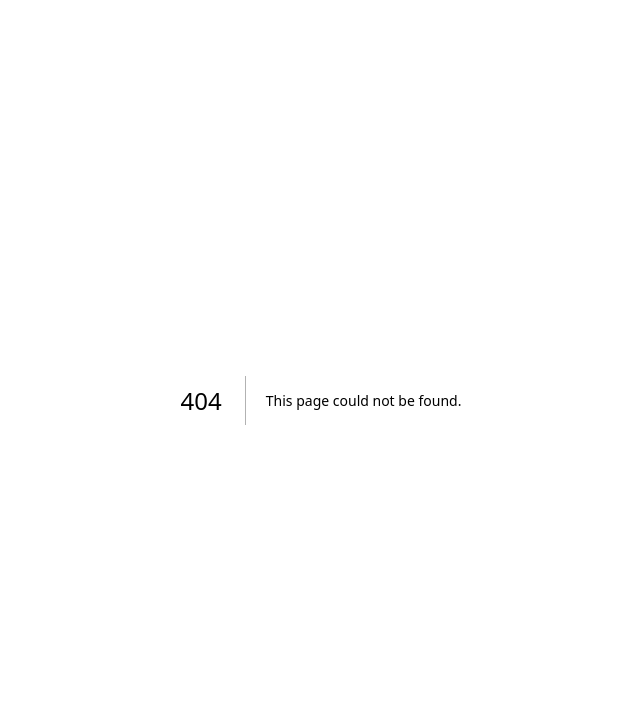
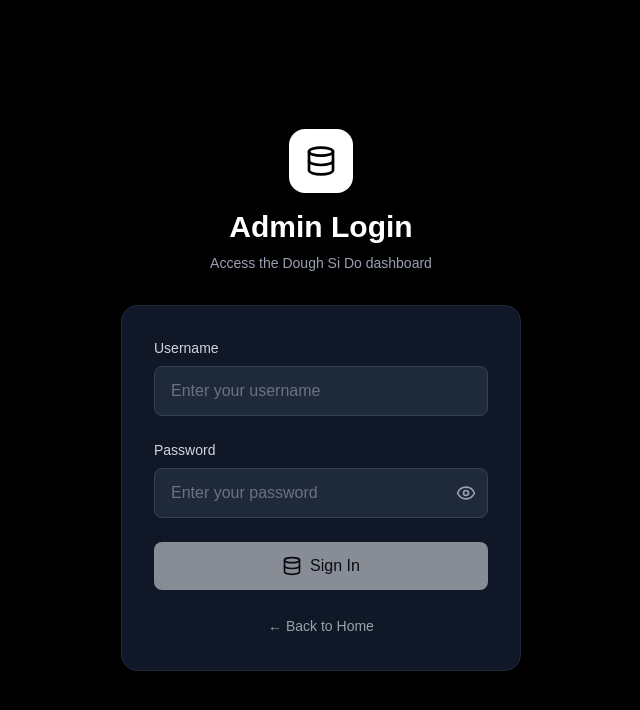
Before and after one commit to parkerstafford/w, a Next.js app: page /admin/login in a window 1280 px wide. Before the commit this address had no page. Shown: the top 710 px of the page, without its empty margins (319-959 px from the left). Built offline with nearby package versions, Linux system fonts and the light colour scheme.

Commit message:
Fix build issues

```diff
--- /dev/null
+++ b/src/app/admin/login/page.tsx
@@ -0,0 +1,177 @@
+'use client'
+
+import React, { useState, useEffect } from 'react';
+import { Database, Loader, AlertCircle, Eye, EyeOff, ChefHat } from 'lucide-react';
+
+export default function AdminLoginPage() {
+  const [credentials, setCredentials] = useState({
+    username: '',
+    password: ''
+  });
+  const [loading, setLoading] = useState(false);
+  const [showPassword, setShowPassword] = useState(false);
+  const [error, setError] = useState('');
+
+  // Check if already logged in
+  useEffect(() => {
+    const isLoggedIn = localStorage.getItem('admin_logged_in') === 'true';
+    if (isLoggedIn) {
+      window.location.href = '/admin';
+    }
+  }, []);
+
+  const handleInputChange = (e) => {
+    const { name, value } = e.target;
+    setCredentials(prev => ({
+      ...prev,
+      [name]: value
+    }));
+    // Clear error when user starts typing
+    if (error) {
+      setError('');
+    }
+  };
+
+  const handleLogin = async (e) => {
+    e.preventDefault();
+    setLoading(true);
+    setError('');
+
+    try {
+      // Simple authentication - replace with your actual auth logic
+      // You should implement proper authentication with your backend
+      if (credentials.username === 'admin' && credentials.password === 'doughsido2024') {
+        // Set login state
+        localStorage.setItem('admin_logged_in', 'true');
+        localStorage.setItem('admin_login_time', new Date().getTime().toString());
+
+        // Redirect to admin dashboard
+        window.location.href = '/admin';
+      } else {
+        setError('Invalid username or password');
+      }
+    } catch (error) {
+      setError('Login failed. Please try again.');
+    } finally {
+      setLoading(false);
+    }
+  };
+
+  const togglePasswordVisibility = () => {
+    setShowPassword(prev => !prev);
+  };
+
+  return (
+    <div className="min-h-screen bg-black text-white flex items-center justify-center">
+      {/* Animated background elements */}
+      <div className="fixed inset-0 overflow-hidden pointer-events-none">
+        <div className="absolute -top-40 -right-40 w-80 h-80 bg-gradient-to-br from-gray-600/20 to-gray-800/20 rounded-full blur-3xl animate-pulse"></div>
+        <div className="absolute -bottom-40 -left-40 w-80 h-80 bg-gradient-to-tr from-gray-700/20 to-gray-900/20 rounded-full blur-3xl animate-pulse delay-1000"></div>
+      </div>
+
+      <div className="relative w-full max-w-md px-6">
+        {/* Header */}
+        <div className="text-center mb-8">
+          <div className="flex justify-center mb-4">
+            <div className="w-16 h-16 bg-white rounded-2xl flex items-center justify-center shadow-2xl">
+              <Database className="w-8 h-8 text-black" />
+            </div>
+          </div>
+          <h1 className="text-3xl font-bold mb-2">Admin Login</h1>
+          <p className="text-gray-400 text-sm">Access the Dough Si Do dashboard</p>
+        </div>
+
+        {/* Login Form */}
+        <div className="bg-gray-900 border border-gray-800 rounded-2xl p-8 shadow-2xl">
+          {error && (
+            <div className="mb-6 p-4 bg-red-900/20 border border-red-800 text-red-300 rounded-lg">
+              <div className="flex items-center space-x-2">
+                <AlertCircle className="w-5 h-5" />
+                <span className="text-sm">{error}</span>
+              </div>
+            </div>
+          )}
+
+          <div className="space-y-6">
+            <div>
+              <label className="block text-sm font-medium mb-2 text-gray-300">
+                Username
+              </label>
+              <input
+                type="text"
+                name="username"
+                value={credentials.username}
+                onChange={handleInputChange}
+                className="w-full bg-gray-800 border border-gray-700 rounded-lg px-4 py-3 focus:outline-none focus:border-white transition-colors text-white placeholder-gray-500"
+                placeholder="Enter your username"
+                disabled={loading}
+                required
+              />
+            </div>
+
+            <div>
+              <label className="block text-sm font-medium mb-2 text-gray-300">
+                Password
+              </label>
+              <div className="relative">
+                <input
+                  type={showPassword ? 'text' : 'password'}
+                  name="password"
+                  value={credentials.password}
+                  onChange={handleInputChange}
+                  className="w-full bg-gray-800 border border-gray-700 rounded-lg px-4 py-3 pr-12 focus:outline-none focus:border-white transition-colors text-white placeholder-gray-500"
+                  placeholder="Enter your password"
+                  disabled={loading}
+                  required
+                />
+                <button
+                  type="button"
+                  onClick={togglePasswordVisibility}
+                  className="absolute right-3 top-1/2 transform -translate-y-1/2 text-gray-400 hover:text-white transition-colors"
+                  disabled={loading}
+                >
+                  {showPassword ? (
+                    <EyeOff className="w-5 h-5" />
+                  ) : (
+                    <Eye className="w-5 h-5" />
+                  )}
+                </button>
+              </div>
+            </div>
+
+            <button
+              type="button"
+              onClick={handleLogin}
+              disabled={loading || !credentials.username || !credentials.password}
+              className="w-full bg-white text-black py-3 px-4 rounded-lg hover:bg-gray-200 transition-colors font-medium disabled:opacity-50 disabled:cursor-not-allowed flex items-center justify-center space-x-2"
+            >
+              {loading ? (
+                <>
+                  <Loader className="w-5 h-5 animate-spin" />
+                  <span>Signing In...</span>
+                </>
+              ) : (
+                <>
+                  <Database className="w-5 h-5" />
+                  <span>Sign In</span>
+                </>
+              )}
+            </button>
+          </div>
+
+          <div className="mt-6 text-center">
+            <button
+              onClick={() => window.location.href = '/'}
+              className="text-gray-400 hover:text-white transition-colors text-sm"
+            >
+              ← Back to Home
+            </button>
+          </div>
+        </div>
+
+        {/* Demo Credentials Notice */}
+
+      </div>
+    </div>
+  );
+}
--- a/src/app/admin/page.tsx
+++ b/src/app/admin/page.tsx
@@ -1,10 +1,12 @@
 'use client'
 
 import React, { useState, useEffect } from 'react';
-import { Plus, Package, Check, AlertCircle, Database, Loader, ShoppingCart, Phone, User, Calendar, Trash2 } from 'lucide-react';
+import { Plus, Package, Check, AlertCircle, Database, Loader, ShoppingCart, Phone, User, Calendar, Trash2, LogOut } from 'lucide-react';
 import { supabase } from '../../lib/supabase.js';
 
-export default function ProductAddDashboard() {
+export default function ProtectedAdminDashboard() {
+  const [isAuthenticated, setIsAuthenticated] = useState(false);
+  const [checkingAuth, setCheckingAuth] = useState(true);
   const [products, setProducts] = useState([]);
   const [orders, setOrders] = useState([]);
   const [loading, setLoading] = useState(false);
@@ -16,6 +18,43 @@ export default function ProductAddDashboard() {
     price: '',
     description: ''
   });
+
+  // Check authentication on component mount
+  useEffect(() => {
+    checkAuthentication();
+  }, []);
+
+  const checkAuthentication = () => {
+    const isLoggedIn = localStorage.getItem('admin_logged_in') === 'true';
+    const loginTime = localStorage.getItem('admin_login_time');
+
+    // Check if login is recent (24 hours)
+    if (isLoggedIn && loginTime) {
+      const now = new Date().getTime();
+      const loginTimestamp = parseInt(loginTime);
+      const twentyFourHours = 24 * 60 * 60 * 1000;
+
+      if (now - loginTimestamp < twentyFourHours) {
+        setIsAuthenticated(true);
+        fetchProducts();
+        fetchOrders();
+      } else {
+        // Session expired
+        handleLogout();
+      }
+    } else {
+      // Not logged in, redirect to login
+      window.location.href = '/admin/login';
+    }
+
+    setCheckingAuth(false);
+  };
+
+  const handleLogout = () => {
+    localStorage.removeItem('admin_logged_in');
+    localStorage.removeItem('admin_login_time');
+    window.location.href = '/admin/login';
+  };
 
   // Fetch products from Supabase
   const fetchProducts = async () => {
@@ -80,7 +119,6 @@ export default function ProductAddDashboard() {
         return;
       }
 
-      // Remove the product from local state
       setProducts(prev => prev.filter(product => product.id !== productId));
       setMessage({ type: 'success', text: 'Product deleted successfully!' });
     } catch (error) {
@@ -88,6 +126,7 @@ export default function ProductAddDashboard() {
       setMessage({ type: 'error', text: 'Failed to delete product.' });
     }
   };
+
   // Mark order as completed
   const markOrderCompleted = async (orderId) => {
     try {
@@ -102,9 +141,7 @@ export default function ProductAddDashboard() {
         return;
       }
 
-      // Remove the completed order from local state instead of updating it
       setOrders(prev => prev.filter(order => order.id !== orderId));
-
       setMessage({ type: 'success', text: 'Order marked as completed and removed!' });
     } catch (error) {
       console.error('Error updating order:', error);
@@ -176,12 +213,6 @@ export default function ProductAddDashboard() {
     }
   };
 
-  // Load data on component mount
-  useEffect(() => {
-    fetchProducts();
-    fetchOrders();
-  }, []);
-
   // Clear success messages after 5 seconds
   useEffect(() => {
     if (message.text && message.type === 'success') {
@@ -219,17 +250,43 @@ export default function ProductAddDashboard() {
   const groupedOrders = groupOrdersByCustomer(orders);
   const pendingOrders = orders.filter(order => !order.is_completed);
 
+  // Show loading spinner while checking authentication
+  if (checkingAuth) {
+    return (
+      <div className="min-h-screen bg-black text-white flex items-center justify-center">
+        <div className="text-center">
+          <Loader className="w-12 h-12 mx-auto mb-4 text-white animate-spin" />
+          <p className="text-gray-400">Checking authentication...</p>
+        </div>
+      </div>
+    );
+  }
+
+  // If not authenticated, this component won't render (redirected to login)
+  if (!isAuthenticated) {
+    return null;
+  }
+
   return (
     <div className="min-h-screen bg-black text-white">
       {/* Header */}
       <div className="border-b border-gray-800 bg-black">
         <div className="max-w-7xl mx-auto px-6 py-6">
-          <div className="flex items-center space-x-3">
-            <Database className="w-8 h-8 text-white" />
-            <div>
-              <h1 className="text-2xl font-bold">Admin Dashboard</h1>
-              <p className="text-gray-400 text-sm">Manage your products and orders</p>
+          <div className="flex items-center justify-between">
+            <div className="flex items-center space-x-3">
+              <Database className="w-8 h-8 text-white" />
+              <div>
+                <h1 className="text-2xl font-bold">Admin Dashboard</h1>
+                <p className="text-gray-400 text-sm">Manage your products and orders</p>
+              </div>
             </div>
+            <button
+              onClick={handleLogout}
+              className="flex items-center space-x-2 text-gray-400 hover:text-white transition-colors"
+            >
+              <LogOut className="w-5 h-5" />
+              <span>Logout</span>
+            </button>
           </div>
         </div>
       </div>
@@ -330,7 +387,7 @@ export default function ProductAddDashboard() {
             </div>
           </div>
 
-          {/* Recent Products */}
+          {/* Products */}
           <div className="bg-gray-900 border border-gray-800 rounded-lg p-6">
             <div className="flex items-center space-x-2 mb-6">
               <Package className="w-5 h-5" />
```
Also changed, not shown: src/app/login/page.tsx (deleted).
